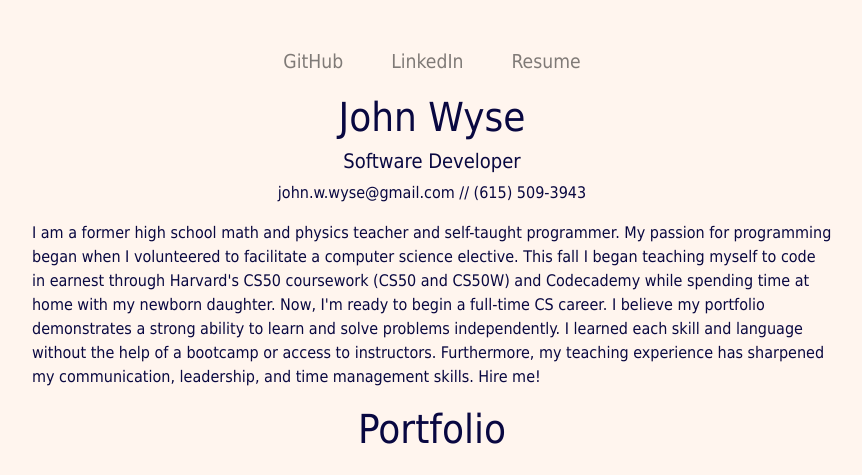
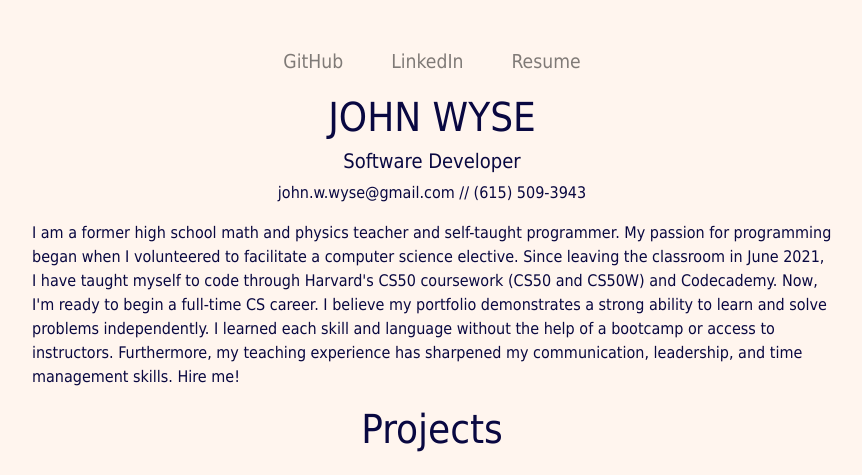
Before and after one commit to johnwyse/property-manager, a Django app: page / in a window 1280 px wide. Shown: the top 475 px of the page, without its empty margins (208-1070 px from the left). Run offline with Django 4.2, Linux system fonts and the light colour scheme; some libraries are stand-ins or nearby versions; grey boxes are pictures that could not be loaded.

Commit message:
updated personal tags, css, buttons

```diff
--- a/property/static/property/personal_styles.css
+++ b/property/static/property/personal_styles.css
@@ -32,17 +35,17 @@ p, ul {
     font-size: 1.2rem;
 }
 
-.inline-left > div, .inline-right > div, .inline-right > h1 {
+.top > div, .top > div {
     margin-top: 1.5rem;
 }
 
-.inline-left {
+.top {
     width: 90%;
     margin: auto;
     vertical-align: top;
 }
 
-.inline-bottom {
+.flex {
     display: flex;
     flex-wrap: wrap;
     width: 95%;
--- a/property/templates/property/personal_index.html
+++ b/property/templates/property/personal_index.html
@@ -9,9 +9,8 @@
         <link href="{% static 'property/personal_styles.css' %}" rel="stylesheet">
     </head>
     <body>
-        <div class="inline-container">
 
-            <div class="inline-left">
+            <div class="top">
                 <div id="header">
                     <nav class="navbar navbar-expand-sm justify-content-center navbar-light bg-transparent">
 
@@ -29,24 +28,24 @@
                             </ul>
                         </div>
                     </nav>
-                    <h1>John Wyse</h1>
+                    <h1>JOHN WYSE</h1>
                     <h5>Software Developer</h5>
                     <p>john.w.wyse@gmail.com // (615) 509-3943</p>
                 </div>
 
                 <div id="bio" >
                     <p>
-                        I am a former high school math and physics teacher and self-taught programmer. My passion for programming began when I volunteered to facilitate a computer science elective. This fall I began teaching myself to code in earnest through Harvard's CS50 coursework (CS50 and CS50W) and Codecademy while spending time at home with my newborn daughter. Now, I'm ready to begin a full-time CS career. I believe my portfolio demonstrates a strong ability to learn and solve problems independently. I learned each skill and language without the help of a bootcamp or access to instructors. Furthermore, my teaching experience has sharpened my communication, leadership, and time management skills. Hire me!
+                        I am a former high school math and physics teacher and self-taught programmer. My passion for programming began when I volunteered to facilitate a computer science elective. Since leaving the classroom in June 2021, I have taught myself to code through Harvard's CS50 coursework (CS50 and CS50W) and Codecademy. Now, I'm ready to begin a full-time CS career. I believe my portfolio demonstrates a strong ability to learn and solve problems independently. I learned each skill and language without the help of a bootcamp or access to instructors. Furthermore, my teaching experience has sharpened my communication, leadership, and time management skills. Hire me!
                     </p>
                 </div>
 
             </div>
 
-            <h1>Portfolio</h1>
+            <h1>Projects</h1>
 
-            <div id="portfolio" class="inline-bottom">
+            <div id="portfolio" class="flex">
 
-                <div class="inline-medium" id="property">
+                <div class="project" id="property">
                     <h5> Property Manager </h5>
                     <p> A web app that connects property managers and tenants. Users can send messages, share photos, report and solve maintenance issues, and view rental documents. </p>
                     <p> Technologies: </p>
@@ -55,47 +54,48 @@
                         <li>Frontend: JavaScript, HTML/CSS, Bootstrap</li>
                         <li>Framework: Django</li>
                     </ul>
-                    <div class="view_project">
+                    <div class="project-link">
                         <a href="{% url 'index' %}" target="_blank">View Project</a>
                     </div>
-                    <div class="view_on_github">
+                    <div class="project-link">
                         <a href="https://github.com/johnwyse/property-manager" target="_blank">View Code</a>
                     </div>
-                    <div class="demo_video">
+                    <div class="project-link">
                         <a href="https://youtube.com" target="_blank">Video Demo</a>
                     </div>
                 </div>
 
-                <div class="inline-medium" id="connect">
+                <div class="project" id="physics">
+                    <h5> Physics </h5>
+                    <p> A mobile-friendly, single-page web app with references, examples, calculators, and practice problems (that give feedback) for physics topics. </p>
+                    <p> Technologies: JavaScript, HTML, CSS </p>
+                    <div class="project-link">
+                        <a href="https://physics.johnwyse.repl.co/" target="_blank">View Project</a>
+                    </div>
+                    <div class="project-link">
+                        <a href="https://github.com/johnwyse/Wyse-Physics" target="_blank">View Code</a>
+                    </div>
+                    <div class="project-link">
+                        <a href="https://youtube.com" target="_blank">Video Demo</a>
+                    </div>
+                </div>
+
+                <div class="project" id="connect">
                     <h5> Connect </h5>
                     <p> A Connect Four-style game that allows users to play in the terminal on different size boards.  </p>
                     <p> Technology: Python </p>
-                    <div class="view_project">
+                    <div class="project-link">
                         <a href="https://replit.com/@JohnWyse/Connect?v=1" target="_blank">View Project</a>
                     </div>
-                    <div class="view_on_github">
+                    <div class="project-link">
                         <a href="https://github.com/johnwyse/Connect" target="_blank">View Code</a>
                     </div>
-                    <div class="demo_video">
+                    <div class="project-link">
                         <a href="https://youtu.be/R0VNGwQ04R4" target="_blank">Video Demo</a>
                     </div>
                 </div>
 
-                <div class="inline-medium" id="physics">
-                    <h5> Physics </h5>
-                    <p> A mobile-friendly, single-page web app with references, examples, calculators, and practice problems (that give feedback) for physics topics. </p>
-                    <p> Technologies: JavaScript, HTML, CSS </p>
-                    <div class="view_project">
-                        <a href="https://physics.johnwyse.repl.co/" target="_blank">View Project</a>
-                    </div>
-                    <div class="view_on_github">
-                        <a href="https://github.com/johnwyse/Wyse-Physics" target="_blank">View Code</a>
-                    </div>
-                </div>
-
             </div>
-
-        </div>
 
 
 
```
Also changed, not shown: other parts of property/static/property/personal_styles.css (+17 -24 lines), db.sqlite3, 3 other files.
